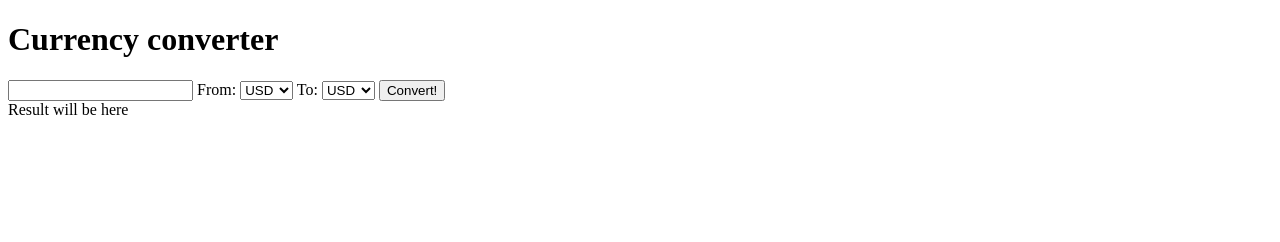
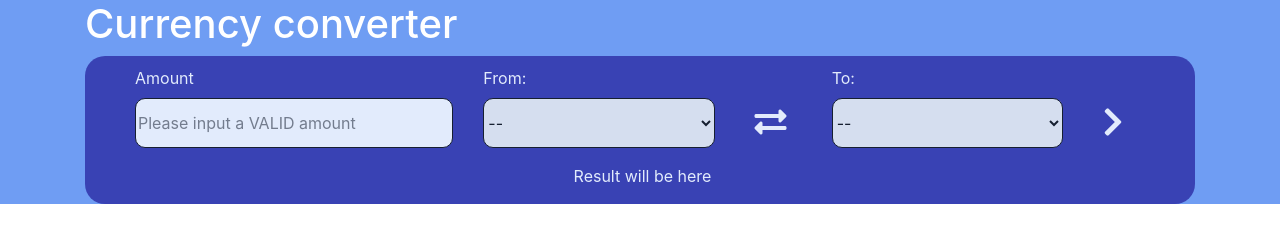
Before and after one commit to huytrananh/W2---JS--Currency-Converter, a plain HTML site: page index.html in a window 1280 px wide. Drawn offline with nearby package versions, Linux system fonts and the light colour scheme.

Commit message:
add template and 1 more function swap

```diff
--- a/index.html
+++ b/index.html
@@ -4,33 +4,77 @@
     <meta charset="UTF-8">
     <meta name="viewport" content="width=device-width, initial-scale=1.0">
     <title>Converter</title>
+    <link
+        rel="stylesheet"
+        crossorigin="anonymous"
+        href="https://use.fontawesome.com/releases/v5.6.3/css/all.css"
+        integrity="sha384-UHRtZLI+pbxtHCWp1t77Bi1L4ZtiqrqD80Kn4Z8NTSRyMA2Fd33n5dQ8lWUE00s/"
+    />
+    <link rel="stylesheet" href="https://stackpath.bootstrapcdn.com/bootstrap/4.4.1/css/bootstrap.min.css" integrity="sha384-Vkoo8x4CGsO3+Hhxv8T/Q5PaXtkKtu6ug5TOeNV6gBiFeWPGFN9MuhOf23Q9Ifjh" crossorigin="anonymous">
+    <link rel="stylesheet" href="style.css">
+</head>
+<body>
+    <header style="background-color: rgb(111, 157, 243); color: white">
+        <div class="container">
         <h1>Currency converter</h1>
-    <input type="number" id="amountInput" />
-
-    <label for="cars">From:</label>
-    <select id="fromList">
+        <form class="form-header">
+            <div class="row container">
+                <div class="form-group col-4">
+                    <label for="">Amount</label>
+                    <input type="number" id="amountInput" class="boxes" placeholder="Please input a VALID amount"/>
+                </div>
+                <div class="form-group col-3">
+                    <label for="">From:</label>
+                    <select id="fromList" class="boxes">
+                        <option value="--">--</option>
                         <option value="USD">USD</option>
                         <option value="VND">VND</option>
                         <option value="AUD">AUD</option>
-        <option value="KRW">KRW</option>
+                        <option value="CAD">CAD</option>
                         <option value="EUR">EUR</option>
                         <option value="GBP">GBP</option>
                     </select>
+                </div>
+                <!-- <div class="form-group col-1 button">
+                    <button id="swapButton" onclick="swapCurrency()">
+                        <i class="fas fa-exchange-alt fa-2x" ></i>
+                    </button>
+                </div> -->
 
-    <label for="cars">To:</label>
-    <select id="toList">
+                <div class="form-group col-1 button">
+                        <i class="fas fa-exchange-alt fa-2x" onclick="swapCurrency()" ></i>
+                    </button>
+                </div>
+
+                <div class="form-group col-3">
+                    <label for="">To:</label>
+                    <select id="toList" class="boxes">
+                        <option value="--">--</option>
                         <option value="USD">USD</option>
                         <option value="VND">VND</option>
                         <option value="AUD">AUD</option>
-        <option value="KRW">KRW</option>
+                        <option value="CAD">CAD</option>
                         <option value="EUR">EUR</option>
                         <option value="GBP">GBP</option>
                     </select>
-    <button id="convertButton" onclick="convert()">Convert!</button>
+                </div>
+                <div class="form-group col-1 button">
+                        <i class="fas fa-chevron-right fa-2x" onclick="convert()"></i>
+                </div>
+                <div class="form-group col" style="text-align: center;">
                     <div id="resultArea">Result will be here</div>
+                </div>
+            </div>
+        </form>
+
+    </div>
+</header>
+    <section>
+
+    </section>
+
+
+
     <script src="main.js"></script>
-</head>
-<body>
-
 </body>
 </html>
--- a/main.js
+++ b/main.js
@@ -1,5 +1,13 @@
 //define variables
-const currencyRatio = 23161.39
+const exchangeRate = {
+  "USD": 1,
+  "VND": 23325.34,
+  "EUR": 0.921844,
+  "GBP": 0.815339,
+  "AUD": 1.54488,
+  "CAD": 1.40744,
+}
+
 let amount = document.getElementById("amountInput")
 let from = document.getElementById("fromList")
 let to = document.getElementById("toList")
@@ -8,27 +16,40 @@ let convertedAmount = 0
 let formatAmount = ""
 
 function convert(){
+  let amountValue = amount.value
+  let fromValue = from.value
+  let toValue = to.value
+  convertedAmount = amountValue * (exchangeRate[toValue] / exchangeRate[fromValue])
+  formatAmount = formatCurrency(toValue, convertedAmount)
   //IF-ELSE condition
-  if(from.value === "VND" && to.value === "USD"){
-    convertedAmount = vndToUsd()
-    formatAmount = formatCurrency(to.value, convertedAmount)
-  }else if(from.value ==="USD" && to.value === "VND"){
-    convertedAmount = usdToVnd()
-    formatAmount = formatCurrency(to.value, convertedAmount)
-  }else{
-    alert("Invalid currency. Please input again !!!")
-    return;
-  }
-  result.innerHTML = `${formatCurrency(from.value, amount.value)} is ${formatAmount}`
+  // if(from.value === "VND" && to.value === "USD"){
+  //   convertedAmount = vndToUsd()
+  //   formatAmount = formatCurrency(to.value, convertedAmount)
+  // }else if(from.value ==="USD" && to.value === "VND"){
+  //   convertedAmount = usdToVnd()
+  //   formatAmount = formatCurrency(to.value, convertedAmount)
+  // }else{
+  //   alert("Invalid currency. Please input again !!!")
+  //   return;
+  // }
+  result.innerHTML = `${formatCurrency(fromValue, amountValue)} is ${formatAmount}`
 }
 
-//Function
-function usdToVnd(){
-  return amount.value * currencyRatio
+function swapCurrency(){
+  let fromValue = document.getElementById("fromList").value
+  let toValue = document.getElementById("toList").value
+  document.getElementById("toList").value = fromValue
+  document.getElementById("fromList").value = toValue
 }
-function vndToUsd(){
-  return amount.value / currencyRatio
-}
+
+// //Function
+// function usdToVnd(){
+//   return amount.value * currencyRatio
+// }
+// function vndToUsd(){
+//   return amount.value / currencyRatio
+// }
+
 function formatCurrency(type, value) {
   const formatter = new Intl.NumberFormat(type, {
     currency: type,
--- /dev/null
+++ b/style.css
@@ -0,0 +1,27 @@
+.button{
+    display: flex;
+    align-items: center;
+    padding-top: 30px;
+    padding-left: 25px;
+}
+
+.boxes{
+    width: 100%;
+    height: 50px;
+    border-radius: 10px;
+    border: 1px solid black;
+}
+
+.form-header{
+    background-color: rgb(44, 44, 165);
+    color: white;
+    opacity: 0.8;
+    border-radius: 20px;
+}
+
+.row{
+    padding-top: 10px;
+    padding-left: 50px;
+    /* display: flex;
+    justify-content: space-around; */
+}
```
Lines whose indentation alone changed are shown as unchanged.
